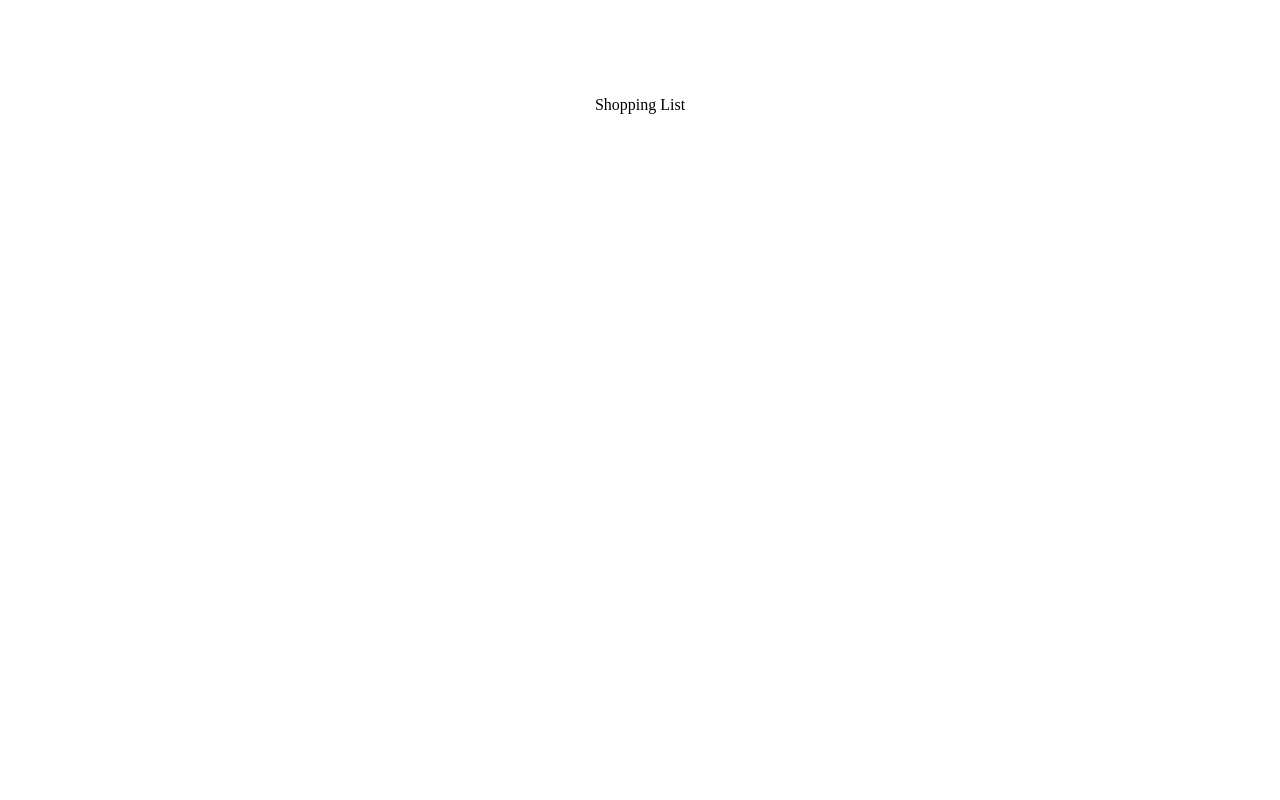
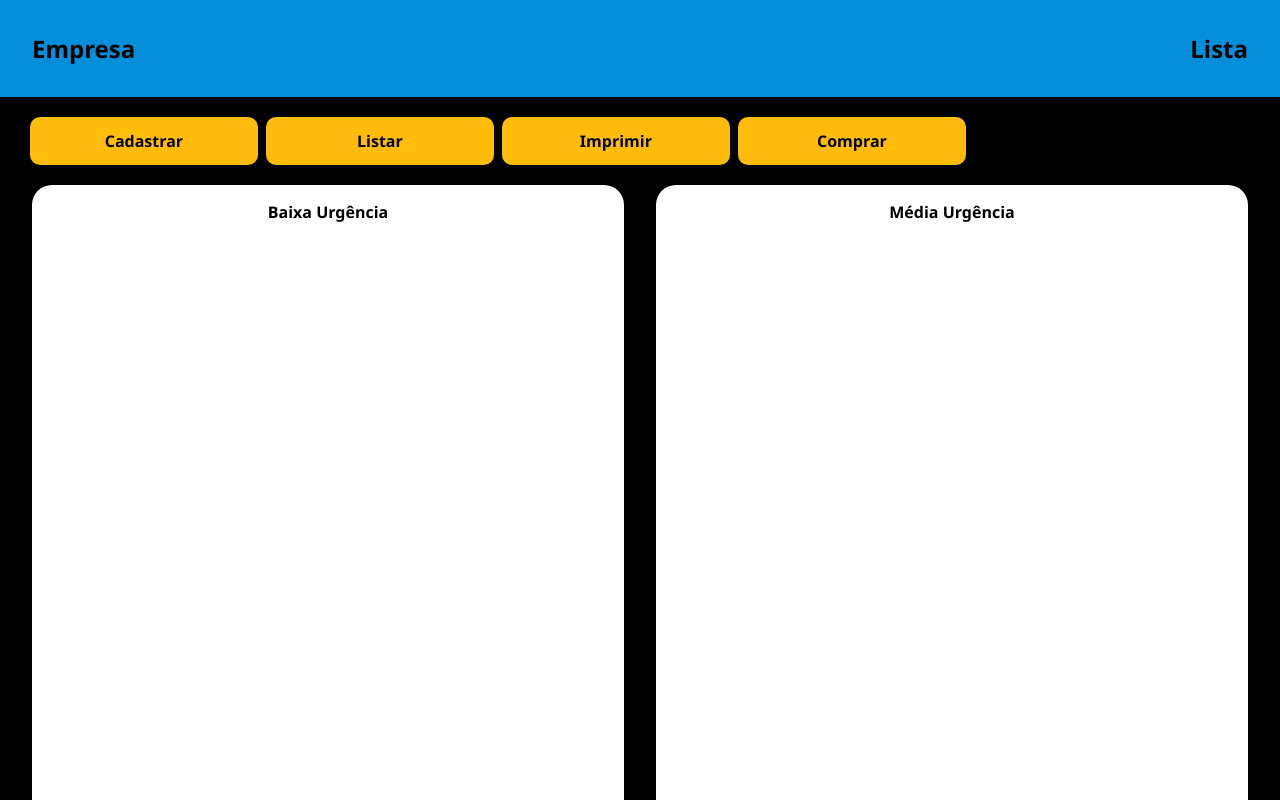
Before and after one commit to OsmairS3t/shoppinglist, a Next.js app: page / in a window 1280 px wide. Built offline with nearby package versions, Linux system fonts and the light colour scheme.

Commit message:
updated layout

```diff
--- a/src/pages/index.tsx
+++ b/src/pages/index.tsx
@@ -1,5 +1,6 @@
 import Head from 'next/head'
 import { Inter } from 'next/font/google'
+import Link from 'next/link'
 import styles from '@/styles/Home.module.css'
 
 const inter = Inter({ subsets: ['latin'] })
@@ -14,9 +15,35 @@ export default function Home() {
         <link rel="icon" href="/favicon.ico" />
       </Head>
       <main className={styles.main}>
-        <div>
-          Shopping List
+
+        <div className={styles.header}>
+          <div className={styles.textHeader}>Empresa</div>
+          <div className={styles.textHeader}>Lista</div>
         </div>
+
+        <div className={styles.page}>
+          <div className={styles.menu}>
+            <Link className={styles.itemMenu} href="/">Cadastrar</Link>
+            <Link className={styles.itemMenu} href="/">Listar</Link>
+            <Link className={styles.itemMenu} href="/">Imprimir</Link>
+            <Link className={styles.itemMenu} href="/">Comprar</Link>
+          </div>
+
+          <div className={styles.content}>
+            <div className={styles.blockContent}>
+              <div className={styles.titleBlockContent}>Baixa Urgência</div>
+
+            </div>
+            <div className={styles.blockContent}>
+              <div className={styles.titleBlockContent}>Média Urgência</div>
+            </div>
+            <div className={styles.blockContent}>
+              <div className={styles.titleBlockContent}>Alta Urgência</div>
+            </div>
+          </div>
+        </div>
+
+        <div className={styles.footer}>CopyRight :: 2023</div>
       </main>
     </>
   )
--- a/src/styles/Home.module.css
+++ b/src/styles/Home.module.css
@@ -3,9 +3,104 @@
   flex-direction: column;
   justify-content: space-between;
   align-items: center;
-  padding: 6rem;
+  height: 100vh;
   min-height: 100vh;
+  background-color: var(--background);
 }
+
+.header {
+  width: 100%;
+  height: 6.25rem;
+  padding: 2rem;
+  background-color: var(--bg-header);
+  display: flex;
+  flex-direction: row;
+  justify-content: space-between;
+  align-items: center;
+}
+
+.textHeader {
+  font-size: 1.5rem;
+  font-weight: 600;
+  font-family: 'Segoe UI', Tahoma, Geneva, Verdana, sans-serif;
+}
+
+.page {
+  width: 100%;
+  height: 100%;
+  padding-left: 1.87rem;
+  padding-right: 1.87rem;
+  display: flex;
+  flex-direction: column;
+  justify-content: flex-start;
+  align-items: flex-start;
+}
+
+.menu {
+  margin-top: 1.25rem;
+  margin-bottom: 1.25rem;
+  width: 100%;
+  display: flex;
+  flex-direction: row;
+  justify-content: flex-start;
+  align-items: center;
+  gap: 0.5rem;
+}
+
+.menu .itemMenu {
+  height: 3rem;
+  width: 14.25rem;
+  background-color: var(--bg-menu);
+  border-radius: 10px;
+  display: flex;
+  flex-direction: row;
+  align-items: center;
+  justify-content: center;
+  font-weight: 700;
+  font-family: 'Segoe UI', Tahoma, Geneva, Verdana, sans-serif;
+  transition: background-color 0.3s;
+}
+
+.menu .itemMenu:hover {
+  background-color: var(--bg-menu-hover);
+}
+
+.content {
+  display: flex;
+  flex-direction: row;
+  justify-content: center;
+  flex-wrap: wrap;
+  gap: 2rem;
+  align-items: center;
+  font-family: 'Segoe UI', Tahoma, Geneva, Verdana, sans-serif;
+}
+
+.blockContent {
+  width: 37rem;
+  height: 45rem;
+  background-color: var(--bg-blockContent);
+  border-radius: 1.25rem;
+  padding: 1rem;
+}
+
+.titleBlockContent {
+  width: 100%;
+  text-align: center;
+  font-weight: bold;
+}
+
+.footer {
+  width: 100%;
+  height: 3.12rem;
+  background-color: var(--bg-footer);
+  display: flex;
+  flex-direction: row;
+  align-items: center;
+  justify-content: center;
+  font-family: 'Segoe UI', Tahoma, Geneva, Verdana, sans-serif;
+}
+
+
 
 /* Enable hover only on non-touch devices */
 @media (hover: hover) and (pointer: fine) {
--- a/src/styles/globals.css
+++ b/src/styles/globals.css
@@ -1,5 +1,10 @@
 :root {
   --background: #000000;
+  --bg-header: #058ED9;
+  --bg-menu: #FFBC0A;
+  --bg-menu-hover: #e28800;
+  --bg-footer: #058ED9;
+  --bg-blockContent: #ffffff;
 }
 
 * {
```
